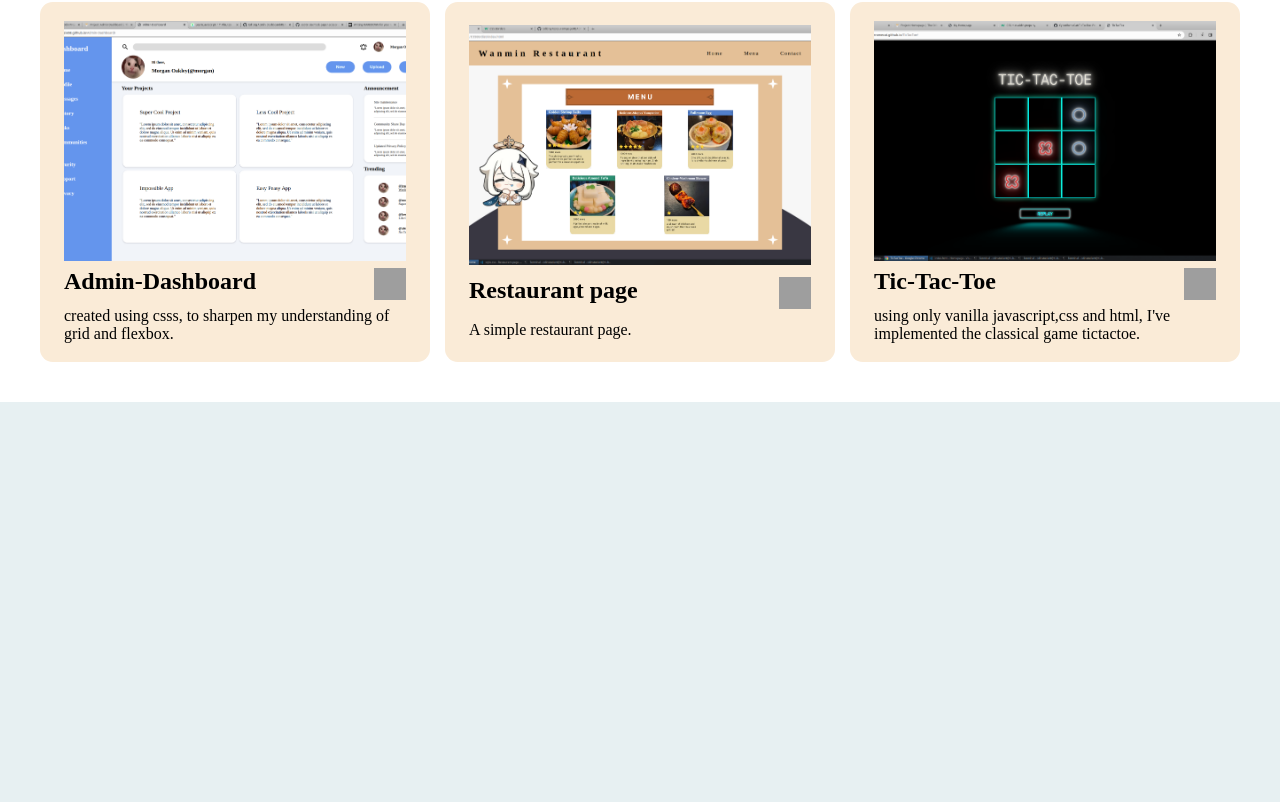
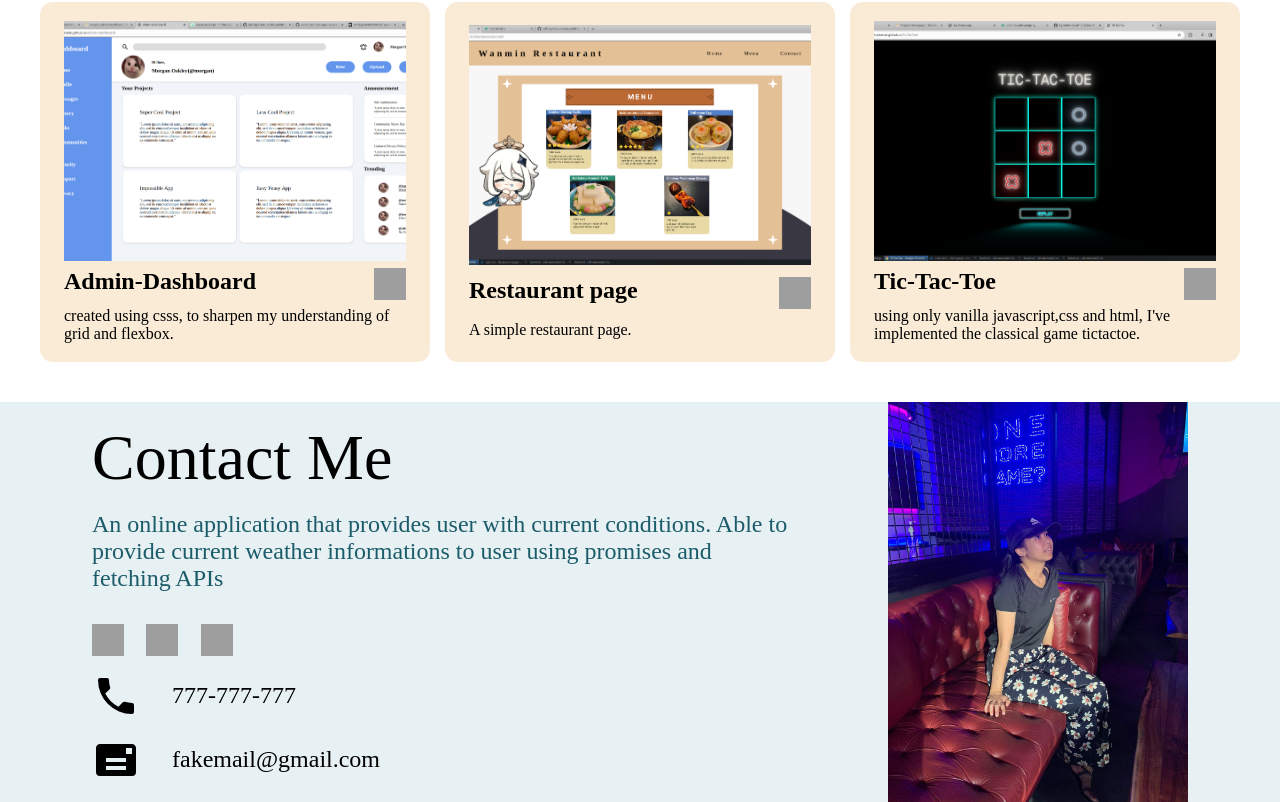
Before and after one commit to CyberRomeCat/Homepage, a website built with webpack: page dist/index.html in a window 1280 px wide. Shown: the part 1303-2105 px from the top of the page. Built offline with nearby package versions, Linux system fonts and the light colour scheme; grey boxes are pictures that could not be loaded; a web font is replaced by a local one.

Commit message:
footer style responsive

```diff
--- a/src/style.css
+++ b/src/style.css
@@ -136,7 +136,9 @@ button:hover {
   padding-top: 1.5rem;
 }
 
-#title-content {
+#title-content,
+.footer-title {
+  animation: slide 1000ms;
   font-size: 4rem;
   font-family: "Inria Serif", serif;
 }
@@ -175,9 +177,48 @@ button:hover {
   align-self: baseline;
 }
 
-.github-icon {
+.icon {
   height: 2em;
   width: 2em;
+}
+
+.profile-pic {
+  height: 25em;
+}
+
+footer {
+  font-family: "Inria Serif", serif;
+  display: flex;
+  justify-content: space-evenly;
+  align-items: center;
+}
+
+.contact-info {
+  display: flex;
+  flex-direction: column;
+  gap: 1rem;
+}
+
+.footer-description {
+  font-size: 1.5rem;
+  max-width: 55vw;
+  color: #1b5c6a;
+  animation: drop-in 1100ms;
+  padding-bottom: 1rem;
+}
+
+.icons {
+  display: flex;
+  justify-content: space-between;
+  width: 20%;
+}
+
+.tel,
+.email {
+  display: flex;
+  gap: 2rem;
+  align-items: center;
+  font-size: 1.5rem;
 }
 
 @media (max-width: 1028px) {
@@ -201,6 +242,15 @@ button:hover {
 @media (max-width: 961px) {
   .all-projects {
     grid-template-columns: 1fr 1fr;
+  }
+  .footer {
+    display: flex;
+    flex-direction: column;
+    min-height: 100%;
+    flex: 1 0;
+  }
+  .contact-info {
+    padding: 3rem 0 3rem 0;
   }
 }
 
```
Also changed, not shown: assets/profilepic.jpg (deleted), dist/assets/admin.png (renamed from dist/icons/admin.png), dist/assets/down-svgrepo-com.svg (renamed from dist/icons/down-svgrepo-com.svg), dist/assets/etch.png (renamed from dist/icons/etch.png), dist/assets/mail.svg (added), dist/assets/me.jpeg (added), dist/assets/phone.svg (added), dist/assets/restaurant.png (renamed from dist/icons/restaurant.png), dist/assets/tictactoe.png (renamed from dist/icons/tictactoe.png), dist/assets/todo-list.png (renamed from dist/icons/todo-list.png), dist/index.html, dist/main.js, 2 other files.
